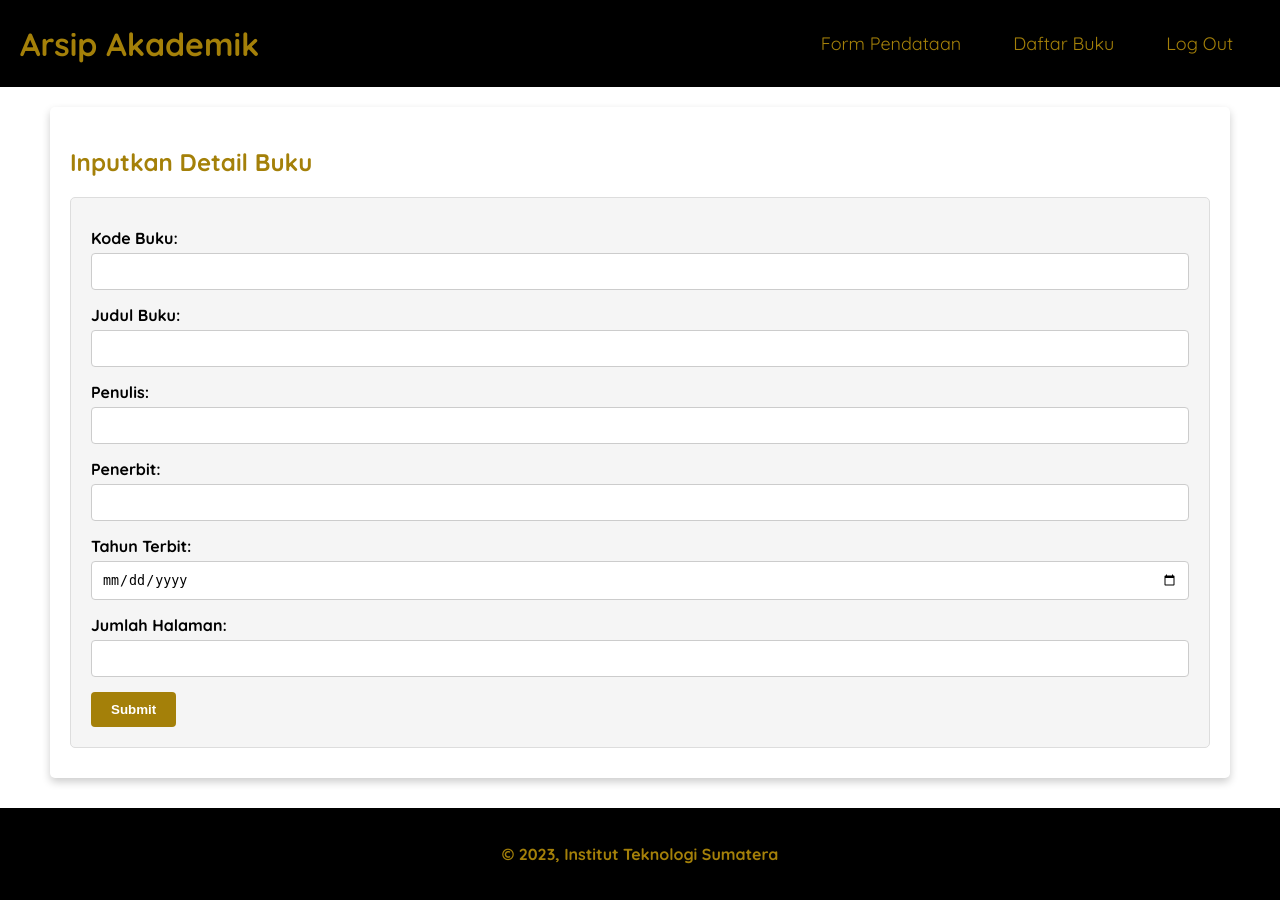
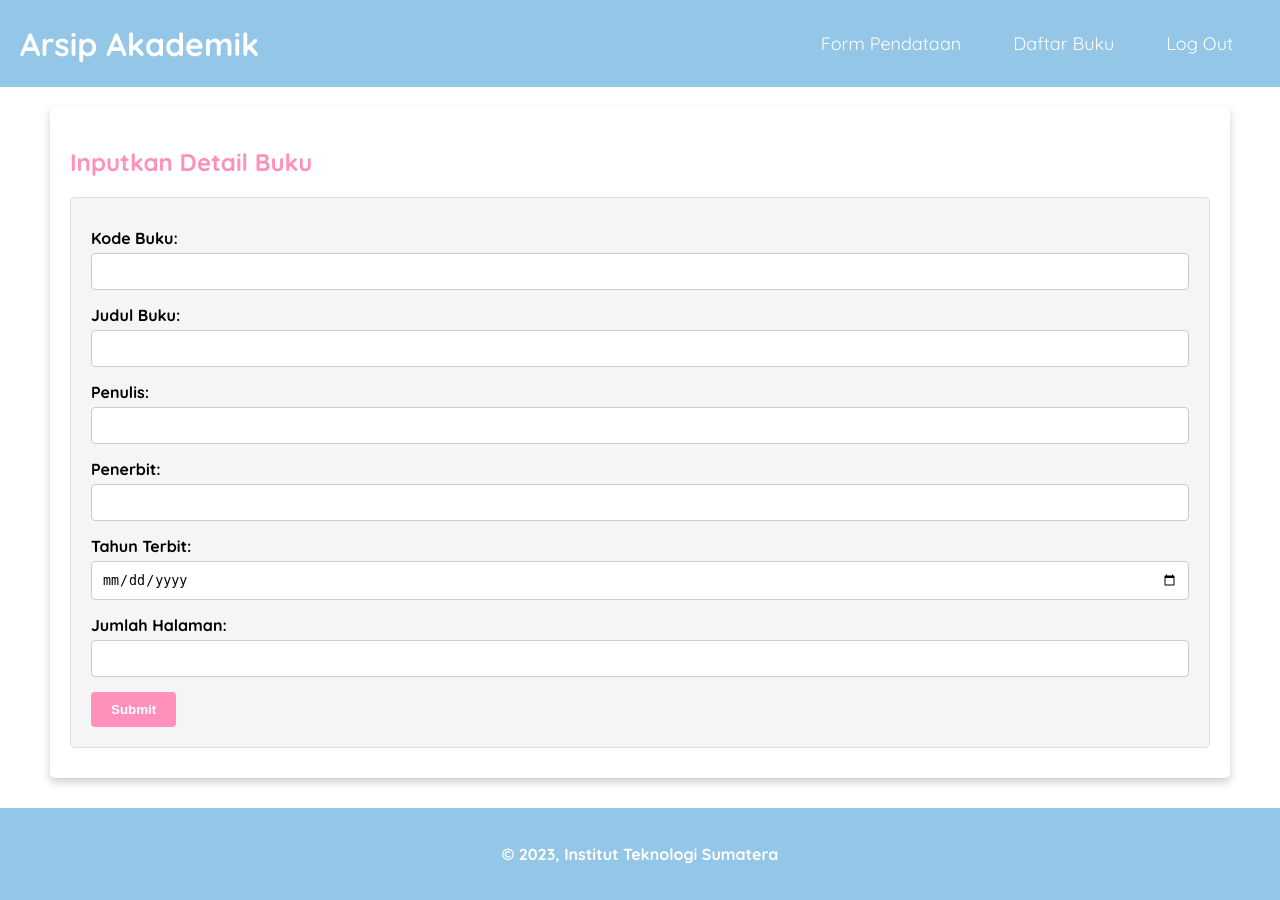
Before and after one commit to NoviaEkaPutri-121140030/030_UAS-PEMWEB, a PHP site: page /form.php in a window 1280 px wide. Run offline with PHP 8.4, Linux system fonts and the light colour scheme.

Commit message:
Update style.css

```diff
--- a/style/style.css
+++ b/style/style.css
@@ -1,17 +1,6 @@
-    * {
+* {
     box-sizing: border-box;
     }
-
-
-
-
-
-
-
-
-
-
-
 
     header {
         display: inline;
@@ -21,39 +10,27 @@
         display: flex;
         align-items: center;
         justify-content: space-between;
-        background-color: rgb(0, 0, 0);
+        background-color: #93C6E7;
         position: sticky;
         top: 0;
     }
 
     .header-logo h1 {
         margin: 0;
-        color: rgb(164, 128, 9);
+        color: white;
         padding-left: 20px;
     }
-
-
-
-
-
-
-
-
-
-
-
-
 
     nav a {
         font-size: 18px;
         font-weight: 400;
         text-decoration: none;
         padding-left: 5px;
-        color: rgb(164, 128, 9);
+        color: white;
     }
 
     nav a:hover {
-        color: white;
+        color: #FFC0D9;
     }
 
     nav ul {
@@ -73,20 +50,6 @@
         padding-right: 15px;
     }
 
-
-
-
-
-
-
-
-
-
-
-
-
-
-
     body {
         font-family: 'Quicksand', sans-serif;
         margin: 0;
@@ -94,7 +57,7 @@
     }
 
     h1 {
-        color: rgb(164, 128, 9);
+        color: #FF90BC;
     }
 
     main {
@@ -119,24 +82,11 @@
 
     footer {
         padding: 20px;
-        color: rgb(164, 128, 9);
-        background-color: rgb(0, 0, 0);
+        color: white;
+        background-color: #93C6E7;
         text-align: center;
         font-weight: bold;
     }
-
-
-
-
-
-
-
-
-
-
-
-
-
 
     .form {
         background-color: #f5f5f5;
@@ -161,7 +111,7 @@
     }
 
     .form button {
-        background-color: rgb(164, 128, 9);
+        background-color: #FF90BC;
         color: white;
         padding: 10px 20px;
         border: none;
@@ -174,21 +124,6 @@
     .form button:hover {
         background-color: #ffaa00;
     }
-
-
-
-
-
-
-
-
-
-
-
-
-
-
-
 
     .daftar table {
     width: 100%;
@@ -210,11 +145,6 @@
         background-color: #fff;
     }
 
-
-
-
-
-
     @media screen and (max-width: 1200px) {
         main {
             flex-flow: column nowrap;
```
